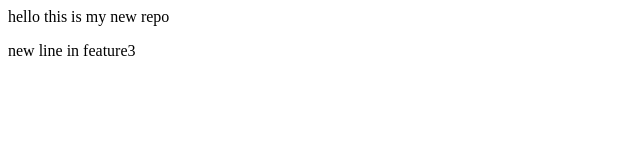
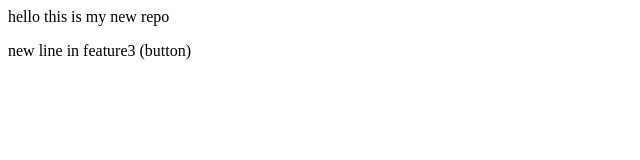
Before and after one commit to deepanshuyadav36/localrepo, a plain HTML site: page index.html in a window 1280 px wide. Shown: the full height of the page, 0-640 px from the left. Drawn offline with Linux system fonts and the light colour scheme.

```diff
--- a/index.html
+++ b/index.html
@@ -1,2 +1,2 @@
 <p>hello this is my new repo</p>
-<p> new line in feature3</p>
+<p> new line in feature3 (button) </p>
```
